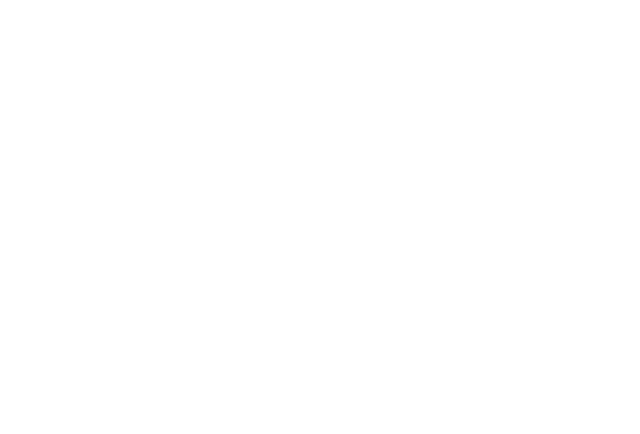
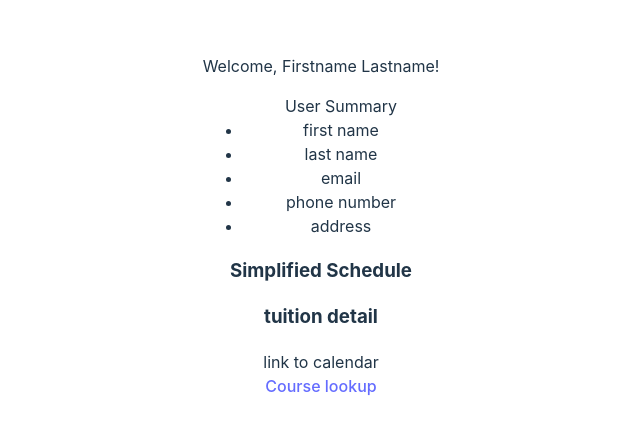
Before and after one commit to ZefAnderson/Stu-Reg-Capstone, a React (Vite) app in the folder client/: page /userprofilepage in a window 1280 px wide. Before the commit this address had no page. Shown: the part 174-608 px from the top of the page, without its empty margins (319-959 px from the left). Built offline with nearby package versions, Linux system fonts and the light colour scheme; no server answers.

Commit message:
courses page outline set up

```diff
--- a/client/src/App.jsx
+++ b/client/src/App.jsx
@@ -19,7 +19,7 @@
         <Route path='admin' element={<AdminPage />} />
         <Route path='courses' element={<CoursesPage />} />
         <Route path='registration' element={<RegistrationPage />} />
-        <Route path='userprofile' element={<UserProfilePage />} />
+        <Route path='userprofilepage' element={<UserProfilePage />} />
       </Routes>
   );
 };
--- a/client/src/Pages/CoursesPage.jsx
+++ b/client/src/Pages/CoursesPage.jsx
@@ -12,7 +12,7 @@
 
     useEffect(() => {
         const fetchData = async () => {
-            const data = await fetch('/api/courses')
+            const data = await fetch('/api/courses');
             let parsedData = await data.json();
             console.log(parsedData);
             setCourseData(parsedData);
--- a/client/src/Pages/UserProfilePage.jsx
+++ b/client/src/Pages/UserProfilePage.jsx
@@ -1,10 +1,44 @@
+import { useState, useEffect } from "react"
+import { NavLink } from "react-router-dom";
 
 export function UserProfilePage() {
+    const [user, setUser] = useState([]);
+
+    useEffect(() => {
+        const fetchData = async () => {
+            const data = await fetch('/api/userprofile');
+            let parsedData = await data.json();
+            console.log(parsedData);
+            setCourseData(parsedData);
+        }
+        fetchData();
+    }, []);
+
     return (
         <div>
             <header>
-                User Profile Page
+                Welcome, Firstname Lastname!
             </header>
+            <div>
+                <ul>User Summary
+                    <li>{user.firstname} first name</li>
+                    <li>{user.lastname} last name</li>
+                    <li>{user.email} email</li>
+                    <li>{user.telephone} phone number</li>
+                    <li>{user.address} address</li>
+                </ul>
+            </div>
+            <div>
+                <h3>Simplified Schedule</h3>
+            </div>
+            <div>
+                <h3>tuition detail</h3>
+            </div>
+            <nav>link to calendar</nav>
+            <nav>
+                <NavLink to='/courses'>Course lookup</NavLink>
+            </nav>
+
         </div>
     )
 }
```
Also changed, not shown: 2 other files (tests, documents, lock files or other folders).
